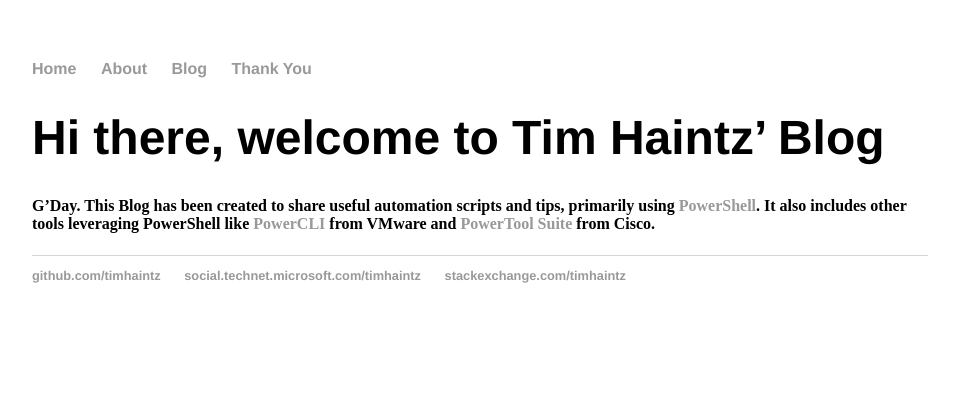
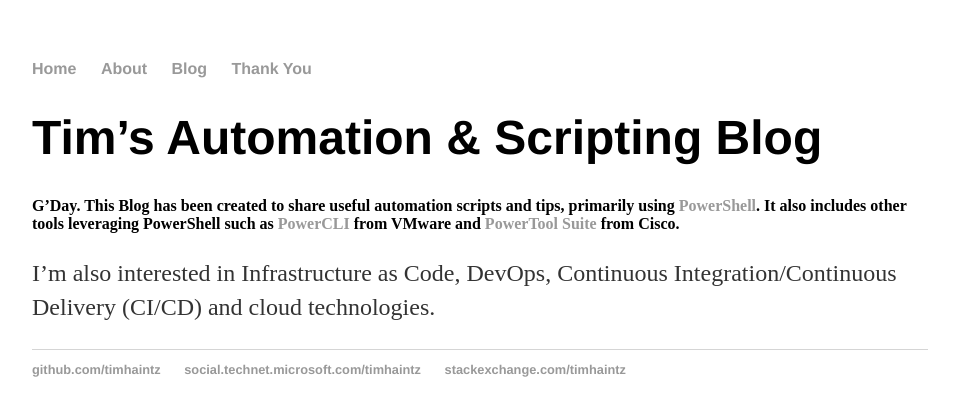
Before and after one commit to timhaintz/timhaintz.github.io, a Jekyll site: the page built from index.md, in a window 1280 px wide. Shown: the top 416 px of the page, without its empty margins (160-1119 px from the left). Built offline with Jekyll 4.4.1, drawn with Linux system fonts in a browser that asks for light colours.

Commit message:
Update index.md

```diff
--- a/index.md
+++ b/index.md
@@ -1,7 +1,9 @@
 ---
 layout: default
-title: Welcome to Tim Haintz' Blog
+title: Tim's Automation & Scripting Blog
 ---
-# Hi there, welcome to Tim Haintz' Blog
+# Tim's Automation & Scripting Blog
 
-#### G'Day. This Blog has been created to share useful automation scripts and tips, primarily using [PowerShell](https://docs.microsoft.com/en-us/powershell/scripting/powershell-scripting?view=powershell-6). It also includes other tools leveraging PowerShell like [PowerCLI](https://www.vmware.com/support/developer/PowerCLI/) from VMware and [PowerTool Suite](https://communities.cisco.com/docs/DOC-37154) from Cisco.
+#### G'Day. This Blog has been created to share useful automation scripts and tips, primarily using [PowerShell](https://docs.microsoft.com/en-us/powershell/scripting/powershell-scripting?view=powershell-6). It also includes other tools leveraging PowerShell such as [PowerCLI](https://www.vmware.com/support/developer/PowerCLI/) from VMware and [PowerTool Suite](https://communities.cisco.com/docs/DOC-37154) from Cisco.
+
+I'm also interested in Infrastructure as Code, DevOps, Continuous Integration/Continuous Delivery (CI/CD) and cloud technologies.
```
